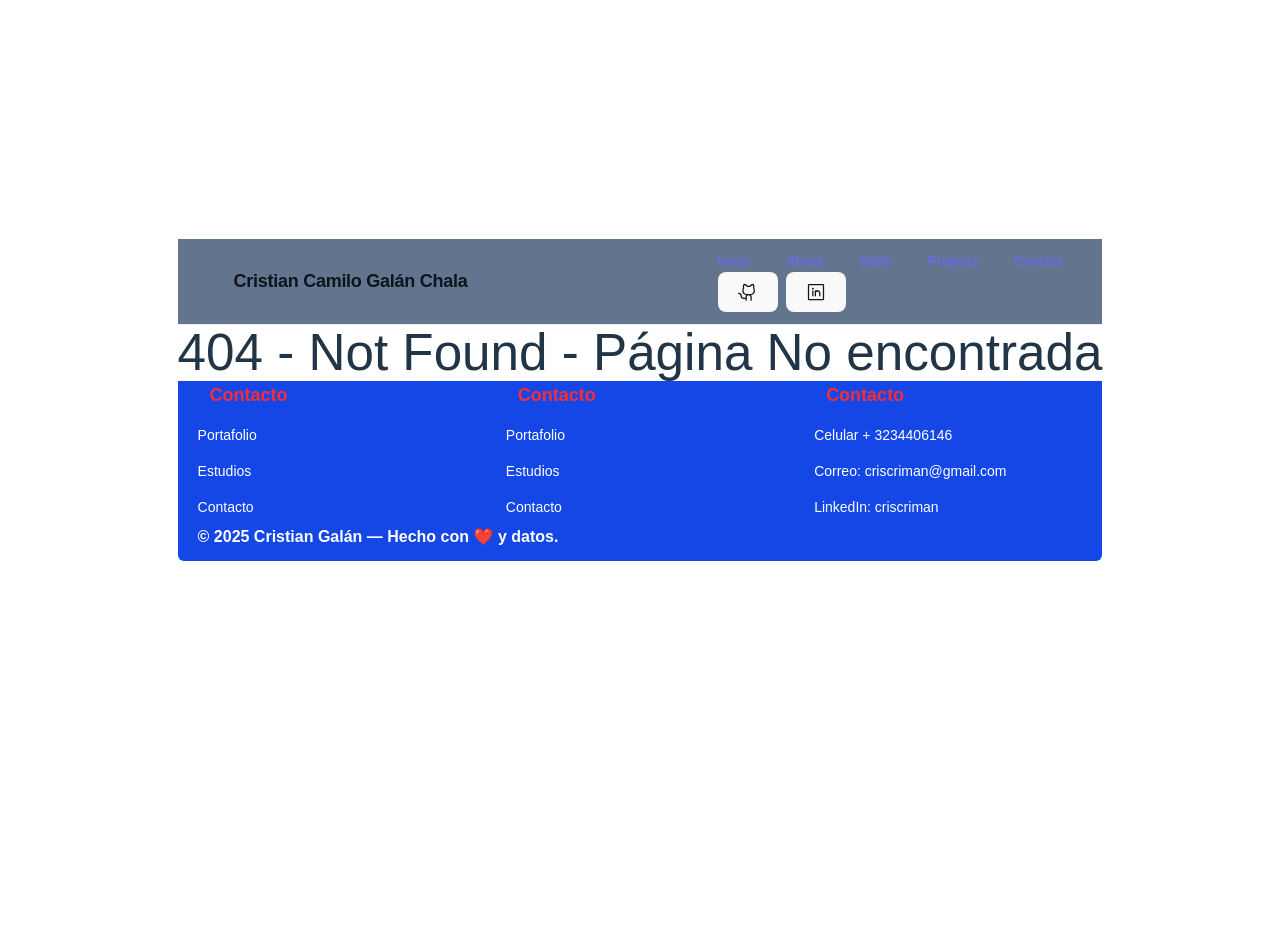
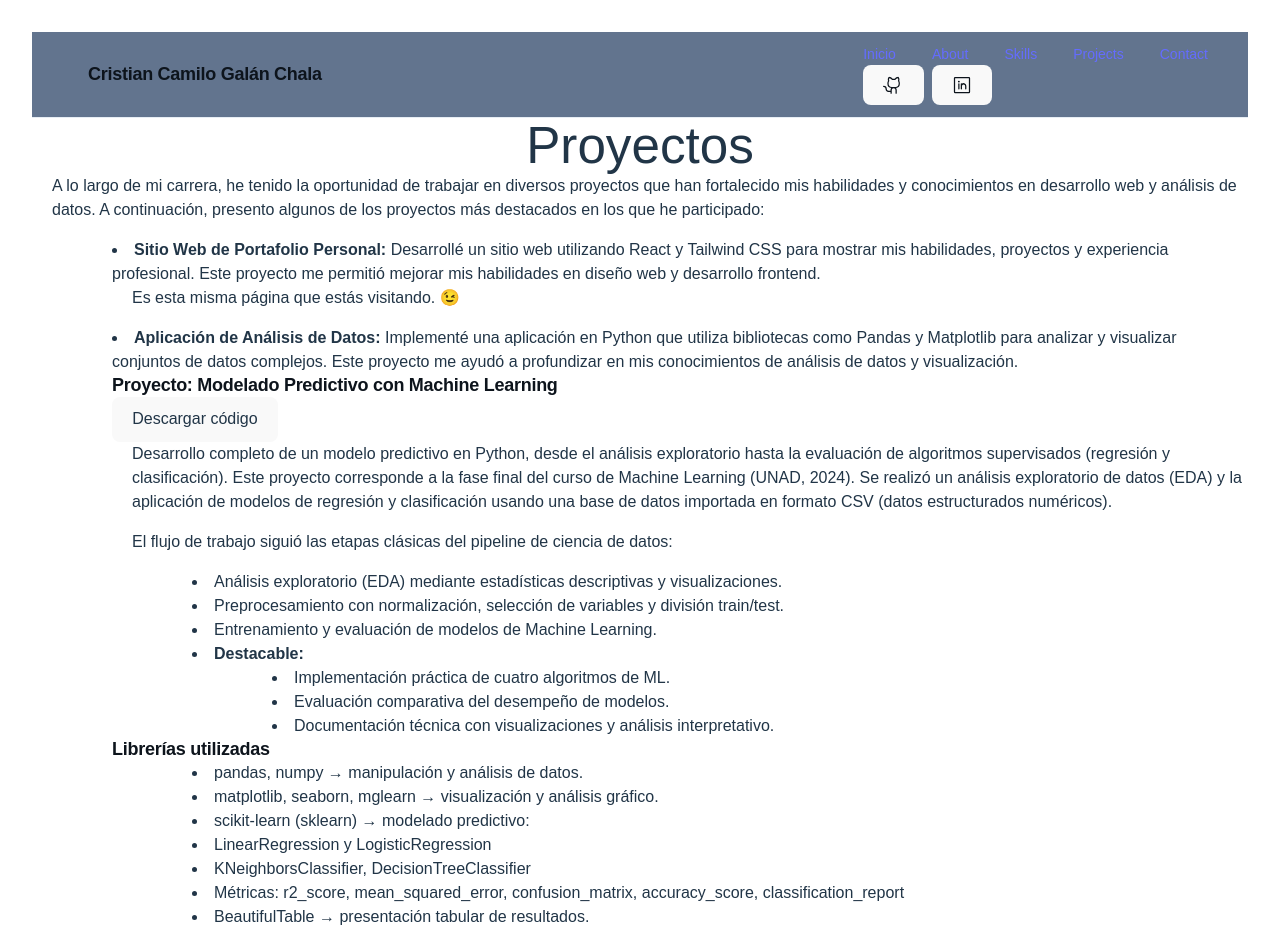
Before and after one commit to criscrman/Portafolio-2025, a React (Vite) app in the folder mi-portafolio/: page /Projects in a window 1280 px wide. Shown: the top 934 px of the page. Before the commit the page ends 800 px from the top, so only its background shows below. Built offline with nearby package versions, Linux system fonts and the light colour scheme.

Commit message:
Se crea la página Projects y incerta los proyectos pero solo se desarrolla uno, diferente del propio portafolio

```diff
--- a/mi-portafolio/src/App.tsx
+++ b/mi-portafolio/src/App.tsx
@@ -1,6 +1,6 @@
 
 import { Routes,Route } from 'react-router-dom';
-import { Header,Footer,Home,Educacion,Skills } from './components';
+import { Header,Footer,Home,Educacion,Skills,Projects } from './components';
 
 
 
@@ -20,6 +20,7 @@ function App() {
           <Route path="/" element={<Home />} />
           <Route path="/Educacion" element={ <Educacion /> } />
           <Route path="/Skills" element={ <Skills /> } />
+          <Route path="/Projects" element={ <Projects /> } />
           <Route path="*" element={<h1>404 - Not Found - Página No encontrada</h1>} />
 
         </Routes>
--- a/mi-portafolio/src/components/header/Header.tsx
+++ b/mi-portafolio/src/components/header/Header.tsx
@@ -26,7 +26,7 @@ export const Header = () => {
               <Link className="text-[#0d141c] text-sm font-medium leading-normal" to="/">Inicio</Link>
               <Link className="text-[#0d141c] text-sm font-medium leading-normal" to="/Educacion">About</Link>
               <Link className="text-[#0d141c] text-sm font-medium leading-normal" to="/Skills">Skills</Link>
-              <Link className="text-[#0d141c] text-sm font-medium leading-normal" to="/">Projects</Link>
+              <Link className="text-[#0d141c] text-sm font-medium leading-normal" to="/Projects">Projects</Link>
 
               <Link className="text-[#0d141c] text-sm font-medium leading-normal" to="/">Contact</Link>
             </div>
--- a/mi-portafolio/src/components/index.ts
+++ b/mi-portafolio/src/components/index.ts
@@ -4,3 +4,4 @@ export * from './footer/Footer.tsx'
 export * from './home/Home.tsx'
 export * from './publico/Educacion.tsx'
 export * from './publico/Skills.tsx'
+export * from './publico/Projects.tsx'
--- /dev/null
+++ b/mi-portafolio/src/components/private/ProjectsFull.tsx
@@ -0,0 +1,71 @@
+
+
+
+export const ProjectsFull = () => {
+  return (
+    <main>
+        <h1>Proyectos Detallados</h1>
+        <p>En esta sección, presento una descripción detallada de algunos de los proyectos más significativos en los que he trabajado, destacando las tecnologías utilizadas, los desafíos enfrentados y los resultados obtenidos.</p>
+        <ul>
+            <li>
+                <h2>Resumen del Proyecto</h2>
+
+<p>Este proyecto corresponde a la fase final del curso de Machine Learning (UNAD, 2024). Se realizó un análisis exploratorio de datos (EDA) y la aplicación de modelos de regresión y clasificación usando una base de datos importada en formato CSV (datos estructurados numéricos).</p>
+
+<p>El flujo de trabajo siguió las etapas clásicas del pipeline de ciencia de datos:</p>
+
+<p>Importación y limpieza de datos</p>
+
+<p>Análisis exploratorio (EDA) mediante estadísticas descriptivas y visualizaciones.</p>
+<p>Preprocesamiento con normalización, selección de variables y división train/test.</p>
+
+<p>Entrenamiento y evaluación de modelos de Machine Learning.</p>
+
+<p>🧩 Librerías utilizadas</p>
+
+<p>pandas, numpy → manipulación y análisis de datos.</p>
+
+<p>matplotlib, seaborn, mglearn → visualización y análisis gráfico.</p>
+<p>scikit-learn (sklearn) → modelado predictivo:</p>
+
+<p>LinearRegression y LogisticRegression</p>
+
+<p>KNeighborsClassifier, DecisionTreeClassifier</p>
+
+<p>Métricas: r2_score, mean_squared_error, confusion_matrix, accuracy_score, classification_report</p>
+<p>BeautifulTable → presentación tabular de resultados.</p>
+
+<p>📊 Temas desarrollados</p>
+
+<p>Análisis exploratorio de datos (EDA)</p>
+
+<p>Regresión lineal y logística</p>
+
+<p>Clasificación con KNN y árboles de decisión</p>
+
+<p>Evaluación de modelos con métricas de desempeño</p>
+
+<p>Escalado de datos con MinMaxScaler</p>
+
+<p>Uso de Google Colab y Drive para el entorno de trabajo</p>
+
+<p>💼 Cómo destacarlo en tu portafolio</p>
+
+<p>En la sección de proyectos, podrías presentarlo así:</p>
+
+<p>Proyecto: Modelado Predictivo con Machine Learning</p>
+<p>Descripción breve: Desarrollo completo de un modelo predictivo en Python, desde el análisis exploratorio hasta la evaluación de algoritmos supervisados (regresión y clasificación).</p>
+<p>Tecnologías: Python, Pandas, Scikit-learn, Seaborn, Matplotlib, Google Colab.</p>
+<p>Destacable:</p>
+
+<p>Implementación práctica de cuatro algoritmos de ML.</p>
+
+ <p>Evaluación comparativa del desempeño de modelos.</p>
+
+<p>Documentación técnica con visualizaciones y análisis interpretativo.</p>
+
+            </li>
+        </ul>
+    </main>
+  )
+}
--- /dev/null
+++ b/mi-portafolio/src/components/publico/Projects.tsx
@@ -0,0 +1,68 @@
+
+
+export const Projects = () => {
+  return (
+    <main>
+        <h1>Proyectos</h1>
+        <p>A lo largo de mi carrera, he tenido la oportunidad de trabajar en diversos proyectos que han fortalecido mis habilidades y conocimientos en desarrollo web y análisis de datos. A continuación, presento algunos de los proyectos más destacados en los que he participado:</p>
+        <ul>
+            <li>
+                <strong>Sitio Web de Portafolio Personal:</strong> Desarrollé un sitio web utilizando React y Tailwind CSS para mostrar mis habilidades, proyectos y experiencia profesional. Este proyecto me permitió mejorar mis habilidades en diseño web y desarrollo frontend.
+                <p>Es esta misma página que estás visitando. 😉 </p>
+            </li>
+            <li>
+                <strong>Aplicación de Análisis de Datos:</strong> Implementé una aplicación en Python que utiliza bibliotecas como Pandas y Matplotlib para analizar y visualizar conjuntos de datos complejos. Este proyecto me ayudó a profundizar en mis conocimientos de análisis de datos y visualización.
+                    <h2>Proyecto: Modelado Predictivo con Machine Learning</h2>
+                    <button>Descargar código</button>
+                    <p>Desarrollo completo de un modelo predictivo en Python, desde el análisis exploratorio hasta la evaluación de algoritmos supervisados (regresión y clasificación). Este proyecto corresponde a la fase final del curso de Machine Learning (UNAD, 2024). Se realizó un análisis exploratorio de datos (EDA) y la aplicación de modelos de regresión y clasificación usando una base de datos importada en formato CSV (datos estructurados numéricos).</p>
+
+                        <p>El flujo de trabajo siguió las etapas clásicas del pipeline de ciencia de datos:</p>
+                        <ul>
+                        <li>Análisis exploratorio (EDA) mediante estadísticas descriptivas y visualizaciones.</li>
+                        <li>Preprocesamiento con normalización, selección de variables y división train/test.</li>
+                        <li>Entrenamiento y evaluación de modelos de Machine Learning.</li>
+                        </ul>
+
+
+                        <ul>
+                        <li><strong>Destacable:</strong>
+                            <ul>
+                                <li>Implementación práctica de cuatro algoritmos de ML.</li>
+                                <li>Evaluación comparativa del desempeño de modelos.</li>
+                                <li>Documentación técnica con visualizaciones y análisis interpretativo.</li>
+
+                             </ul>
+                        </li>
+                        </ul>
+
+
+                    <h2> Librerías utilizadas</h2>
+
+                            <ul>
+                            <li>pandas, numpy → manipulación y análisis de datos.</li>
+                            <li>matplotlib, seaborn, mglearn → visualización y análisis gráfico.</li>
+                            <li>scikit-learn (sklearn) → modelado predictivo:</li>
+                            <li>LinearRegression y LogisticRegression</li>
+                            <li>KNeighborsClassifier, DecisionTreeClassifier</li>
+                            <li>Métricas: r2_score, mean_squared_error, confusion_matrix, accuracy_score, classification_report</li>
+                            <li>BeautifulTable → presentación tabular de resultados.</li>
+
+                            </ul>
+
+               <h3>Conclusión del proyecto</h3>
+                <p>El análisis de datos logró identificar patrones relevantes en los datos y evaluar distintos modelos predictivos. Los resultados permitieron verificar que se hizo una correcta preparación de los datos, así mejorando significativamente la precisión de los modelos, permitiendo demostrar la importancia del análisis exploratorio y la selección de variables. Con este proyecto se evidencia la capacidad para tomar decisiones basadas en datos y aplicar Machine Learning de forma práctica y efectiva.</p>
+
+
+            </li>
+
+            <li>
+                <strong>Dashboard Interactivo con Power BI:</strong> Creé un dashboard interactivo utilizando Power BI para presentar datos de ventas y rendimiento empresarial. Este proyecto mejoró mis habilidades en la creación de visualizaciones efectivas y en la interpretación de datos para la toma de decisiones.
+            </li>
+            <li>
+                <strong>Sistema de Gestión de Tareas:</strong> Desarrollé una aplicación web para la gestión de tareas y proyectos utilizando React para el frontend y Node.js para el backend. Este proyecto me permitió aplicar mis conocimientos en desarrollo full-stack y mejorar mis habilidades en la gestión de proyectos.
+            </li>
+        </ul>
+    </main>
+  )
+
+}
```
Also changed, not shown: 1 other file (tests, documents, lock files or other folders).
